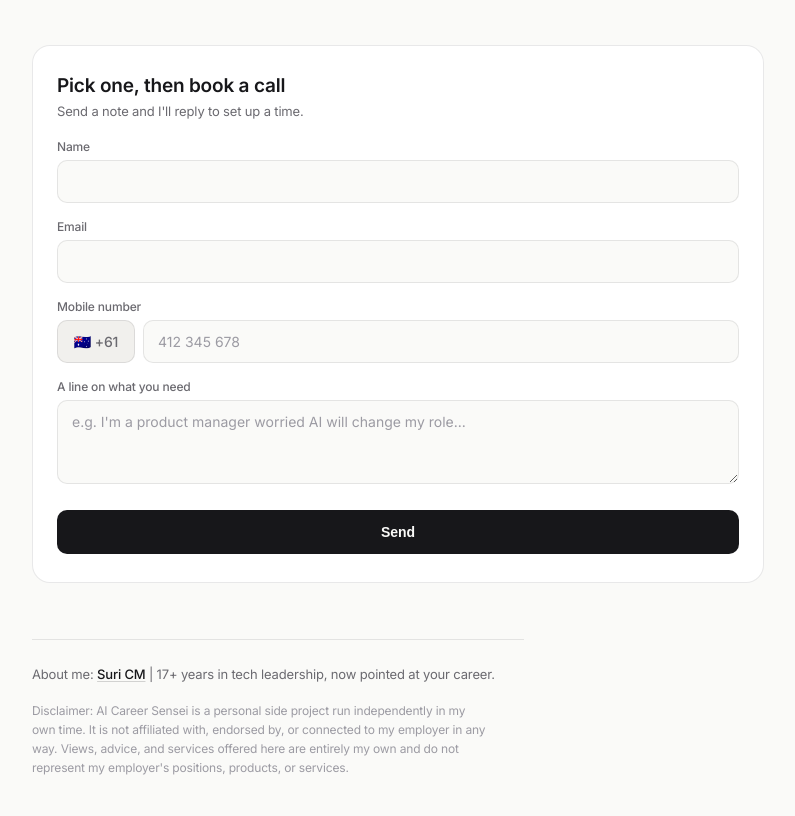
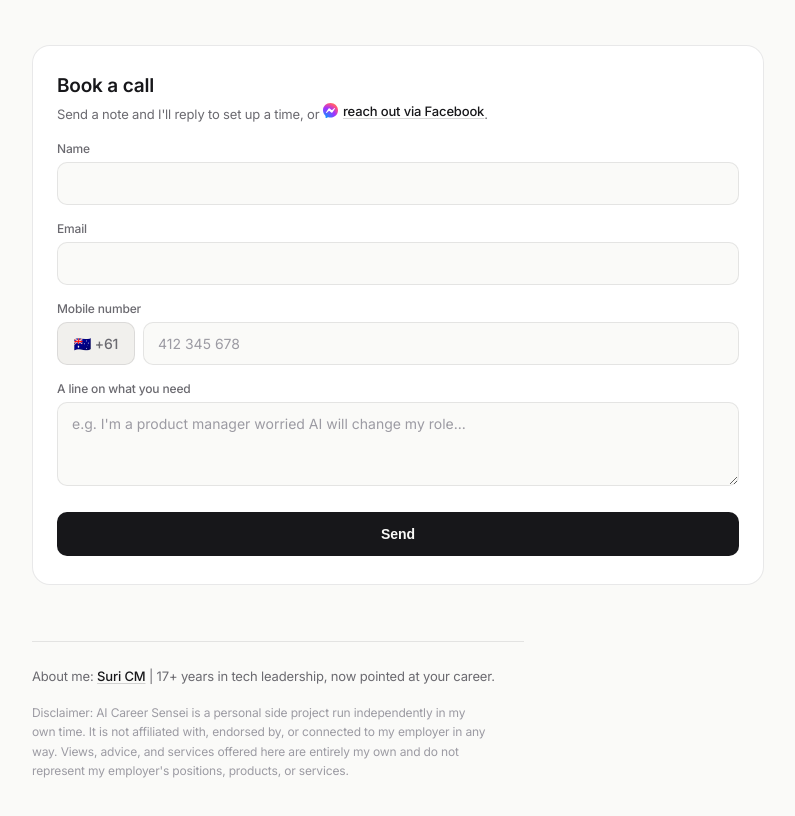
Before and after one commit to ai-mentor-sydney/ai-career-sensei, a plain HTML site: page index.html in a window 1280 px wide. Shown: the part 897-1713 px from the top of the page, without its empty margins (242-1037 px from the left). Drawn offline with Linux system fonts and the light colour scheme.

Commit message:
Update index.html

```diff
--- a/index.html
+++ b/index.html
@@ -235,6 +235,23 @@
     margin: 0 0 20px;
   }
 
+  .fb-link {
+    display: inline-flex;
+    align-items: center;
+    gap: 5px;
+    color: var(--ink);
+    font-weight: 500;
+    text-decoration: underline;
+    text-decoration-color: var(--border-strong);
+    text-underline-offset: 2px;
+  }
+
+  .fb-link svg {
+    width: 15px;
+    height: 15px;
+    flex-shrink: 0;
+  }
+
   label {
     display: block;
     font-size: 12px;
@@ -400,8 +417,8 @@
   </div>
 
   <div class="contact" id="contact">
-    <h2>Pick one, then book a call</h2>
-    <p class="sub">Send a note and I'll reply to set up a time.</p>
+    <h2>Book a call</h2>
+    <p class="sub">Send a note and I'll reply to set up a time, or <a class="fb-link" href="https://www.facebook.com/ai.career.sensei" target="_blank" rel="noopener"><svg xmlns="http://www.w3.org/2000/svg" viewBox="0 0 800 800"><radialGradient id="fbGrad" cx="101.9" cy="809" r="1.1" gradientTransform="matrix(800 0 0 -800 -81386 648000)" gradientUnits="userSpaceOnUse"><stop offset="0" style="stop-color:#09f"/><stop offset=".6" style="stop-color:#a033ff"/><stop offset=".9" style="stop-color:#ff5280"/><stop offset="1" style="stop-color:#ff7061"/></radialGradient><path fill="url(#fbGrad)" d="M400 0C174.7 0 0 165.1 0 388c0 116.6 47.8 217.4 125.6 287 6.5 5.8 10.5 14 10.7 22.8l2.2 71.2a32 32 0 0 0 44.9 28.3l79.4-35c6.7-3 14.3-3.5 21.4-1.6 36.5 10 75.3 15.4 115.8 15.4 225.3 0 400-165.1 400-388S625.3 0 400 0z"/><path fill="#FFF" d="m159.8 501.5 117.5-186.4a60 60 0 0 1 86.8-16l93.5 70.1a24 24 0 0 0 28.9-.1l126.2-95.8c16.8-12.8 38.8 7.4 27.6 25.3L522.7 484.9a60 60 0 0 1-86.8 16l-93.5-70.1a24 24 0 0 0-28.9.1l-126.2 95.8c-16.8 12.8-38.8-7.3-27.5-25.2z"/></svg>reach out via Facebook</a>.</p>
     <form id="leadForm" action="https://webto.salesforce.com/servlet/servlet.WebToLead?encoding=UTF-8&orgId=00D2v000001vCaL" method="POST" target="hidden_iframe" onsubmit="onLeadSubmit()">
 
       <input type="hidden" name="oid" value="00D2v000001vCaL">
```
